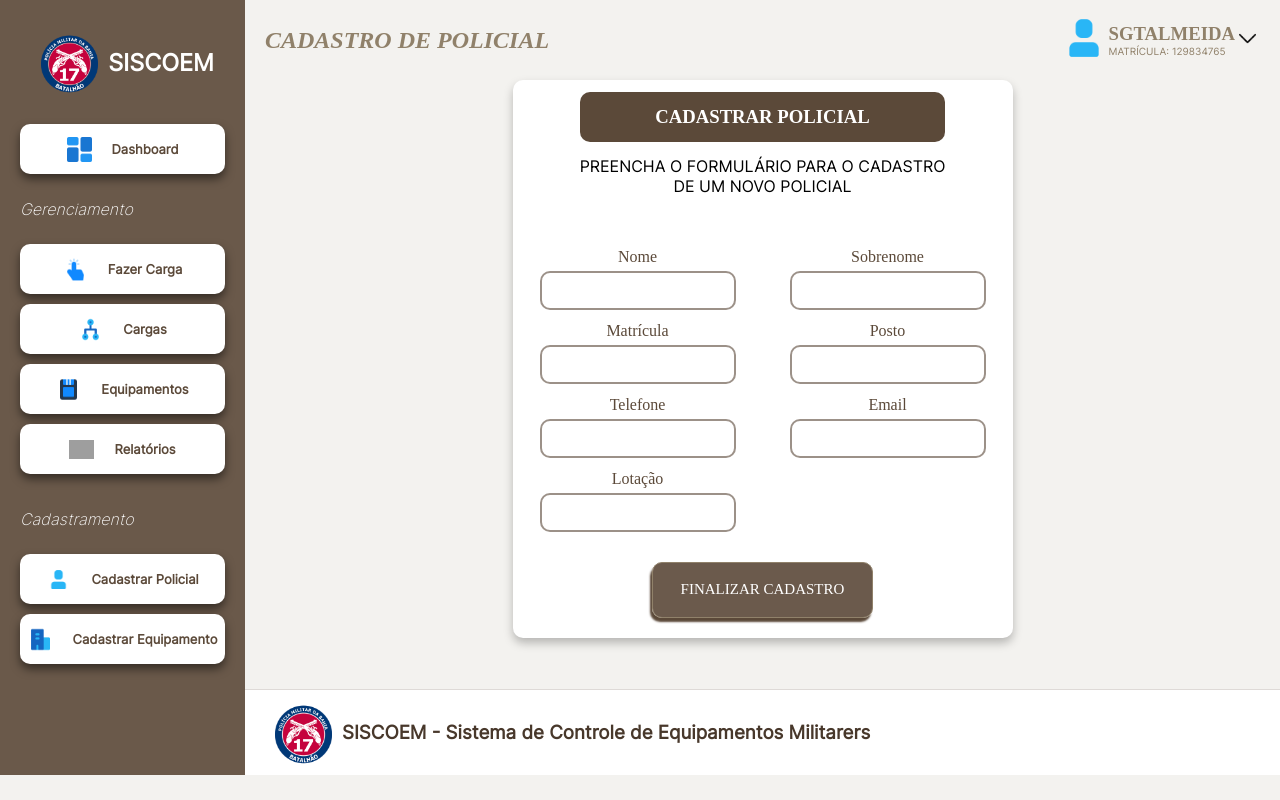
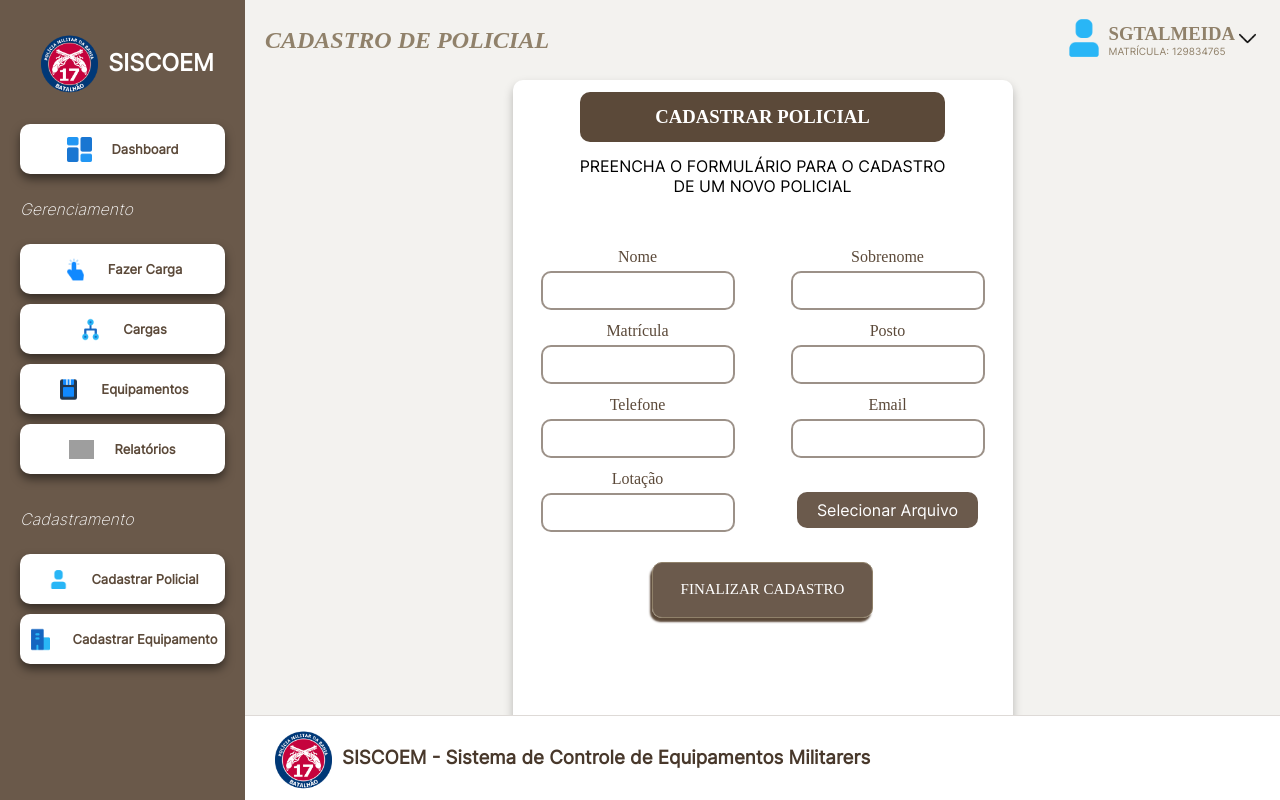
Before and after one commit to R0mi1y/SICOMB, a Django app: page /police/register/ in a window 1280 px wide; the page is wider, and only the part inside the window is pictured. Run offline with Django 4.2, Linux system fonts and the light colour scheme; some web fonts are replaced; grey boxes are pictures that could not be loaded.

Commit message:
att-refomulaão-das-telas

```diff
--- a/SICOMB/SICOMB/settings.py
+++ b/SICOMB/SICOMB/settings.py
@@ -133,7 +133,7 @@ DATABASES = {
 #<<<<<<< HEAD
         # 'PASSWORD': '12345679',
 #=======
-        'PASSWORD': '',
+        'PASSWORD': '1234',
 #>>>>>>> 7c4a436cc165bad97bee72497148fa6251c04913
         'HOST': 'localhost',
         'PORT': '3306',
--- a/SICOMB/police/forms.py
+++ b/SICOMB/police/forms.py
@@ -2,6 +2,9 @@ from django.contrib.auth.forms import UserCreationForm
 from django import forms
 from police.models import RegisterPolice
 from django.contrib.auth.models import User
+
+from django.forms import ClearableFileInput
+from django.utils.translation import gettext_lazy as _
 
 
 class UserForm(UserCreationForm):
@@ -20,6 +23,7 @@ class PoliceForm(forms.ModelForm):
     email = forms.CharField(widget=forms.EmailInput(attrs={'class':'input-data'}), label='Email')
     telefone = forms.CharField(widget=forms.TextInput(attrs={'class':'input-data'}), label='Telefone')
     lotacao = forms.CharField(widget=forms.TextInput(attrs={'class':'input-data'}), label='Lotação')
+    img = forms.FileField(widget=forms.FileInput(attrs={'class':'file-input', 'accept':'image/*', 'onchange':'handleFileSelection(event)'}), label='Foto')
 
     class Meta:
         model = RegisterPolice
--- a/SICOMB/police/models.py
+++ b/SICOMB/police/models.py
@@ -12,6 +12,7 @@ class Police(User):
     telefone = models.CharField(max_length=11)
 
 
+
 class RegisterPolice(models.Model):
 
     lotacao = models.CharField(max_length=50)
--- a/SICOMB/static/css/carga.css
+++ b/SICOMB/static/css/carga.css
@@ -285,3 +285,7 @@ table img{
 .btn_confirm:hover{
     background-color: rgb(5, 168, 5, 0.8);
 }
+
+footer{
+    position: static !important;
+}
--- a/SICOMB/static/css/footer.css
+++ b/SICOMB/static/css/footer.css
@@ -1,6 +1,8 @@
 footer {
+    position: absolute;
     background-color: #fff;
     width: 100%;
+    bottom: 0;
 }
 
 .footer-div {
--- a/SICOMB/static/css/header.css
+++ b/SICOMB/static/css/header.css
@@ -13,7 +13,7 @@ body {
 
 main{
     display: flex;
-    flex-wrap: wrap;
+    /* flex-wrap: wrap; */
 }
 
 header {
--- a/SICOMB/static/css/register_police.css
+++ b/SICOMB/static/css/register_police.css
@@ -3,6 +3,7 @@
 
 .container {
     flex: 1;
+    height: 100vh;
 }
 
 .section_register {
@@ -16,7 +17,7 @@
     background-color: #fff;
     border-radius: 10px;
     margin: 0% 0% 5% 0%;
-    height: 100%;
+    height: 650px;
     text-align: center;
 }
 
@@ -61,12 +62,14 @@
 }
 
 .input-data {
+    width: 70%;
     padding: 0 3%;
     border-radius: 10px;
     border: 2px solid rgb(91,73,57, 0.6);
     color: #5B4939;
     line-height: 35px;
     margin: 5px 0 10px 0;
+
 }
 
 .file-div {
@@ -131,3 +134,38 @@
 .shadow{
     box-shadow: -0px 5px 10px rgb(0,0,0,0.25);
 }
+
+
+
+.file-input-container {
+    position: relative;
+    overflow: hidden;
+    display: inline-block;
+}
+
+.file-input {
+    position: absolute;
+    top: 0;
+    right: 0;
+    opacity: 0;
+    font-size: 100px;
+    width: 100%;
+    height: 100%;
+    cursor: pointer;
+}
+
+.custom-file-input {
+    display: inline-block;
+    padding: 8px 20px;
+    background-color: rgb(91, 73, 57, 0.9);
+    border-radius: 10px;
+    color: #fff;
+    cursor: pointer;
+    margin: 24px 0 0 0;
+}
+
+#fileSelectedMessage{
+    font-size: 11px;
+    font-family: interBold;
+    color: #5B4939;
+}
--- a/SICOMB/templates/equipment/fazer_carga.html
+++ b/SICOMB/templates/equipment/fazer_carga.html
@@ -7,7 +7,7 @@
 
 {% block content_final %}
 
-<div class="container">
+
     <div class="content">
         <!-- <main role="main" > -->
         <section class="cargo">
@@ -197,7 +197,8 @@
             <div class=""><input class="btn_finalize btn_confirm shadow" type="button" onclick="confirmCargo()" value="Finalizar"></div>
         </div>
     </div>
-</div>
 <script src="{% static 'js/fetch_cargo.js' %}"></script>
+
 {% csrf_token %}
+
 {% endblock content_final %}
--- a/SICOMB/templates/police/register_police.html
+++ b/SICOMB/templates/police/register_police.html
@@ -47,6 +47,11 @@
                {{form.posto}}
                <label for="{{ form.email.id_for_label }}" class="custom-label">Email</label>
                {{form.email}}
+               <div class="file-input-container">
+                  {{form.img}}
+                  <label for="{{ form.img.id_for_label }}" class="custom-file-input">Selecionar Arquivo</label>
+               </div>
+               <p id="fileSelectedMessage"></p>
             </div>
 
          </div>
@@ -57,4 +62,18 @@
    </div>
 </section>
 
+<script>
+   function handleFileSelection(event) {
+      const fileInput = event.target;
+      const fileSelectedMessage = document.querySelector('#fileSelectedMessage');
+      console.log(fileSelectedMessage);
+      if (fileInput.files && fileInput.files.length > 0) {
+         const fileName = fileInput.files[0].name;
+         fileSelectedMessage.textContent = `Arquivo: ${fileName}`;
+      } else {
+         fileSelectedMessage.textContent = "Nenhum arquivo selecionado";
+      }
+   }
+</script>
+
 {% endblock content_final %}
```
Also changed, not shown: SICOMB/cargo/migrations/0006_alter_equipment_cargo_bullet_and_more.py (added), SICOMB/static/js/script.js (line endings or trailing spaces). Lines whose indentation alone changed are shown as unchanged.
